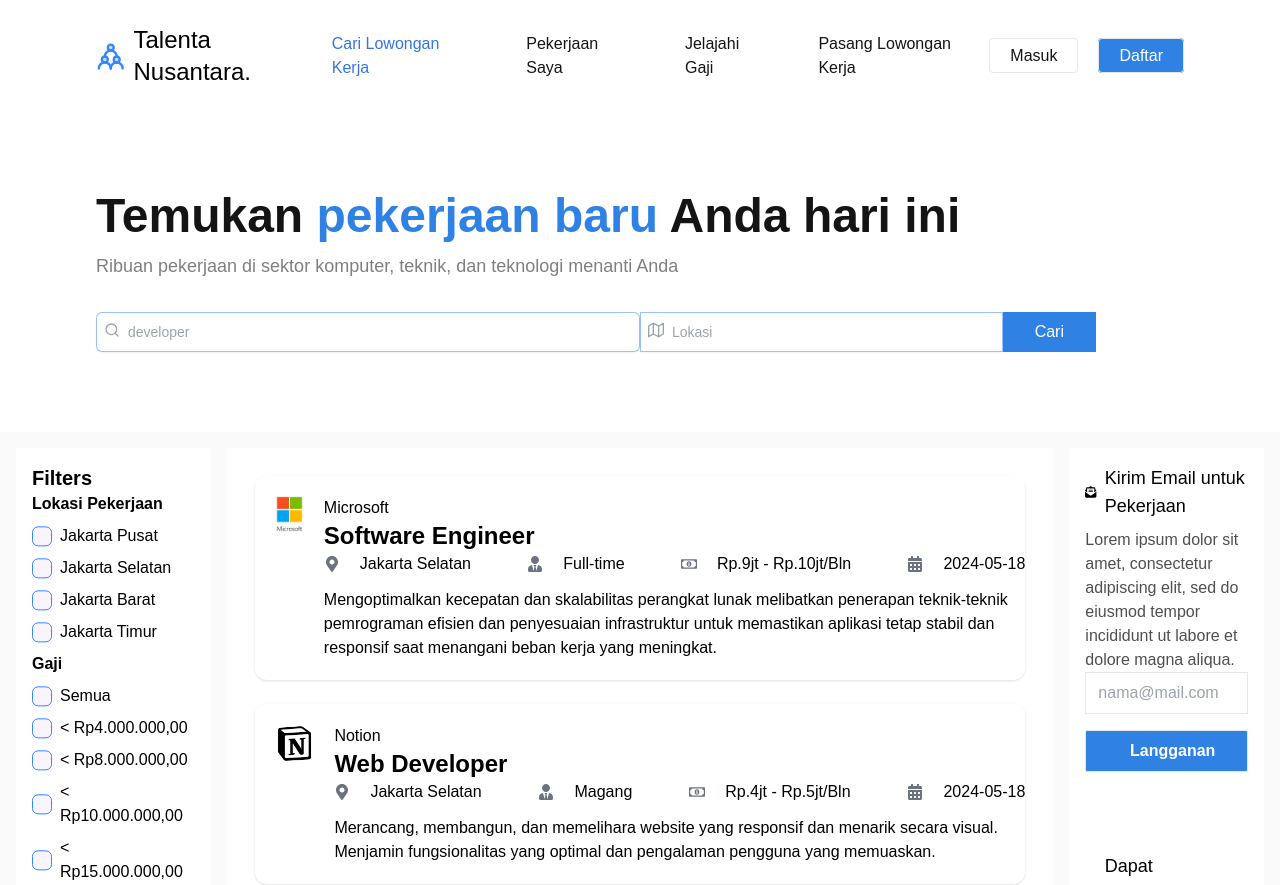
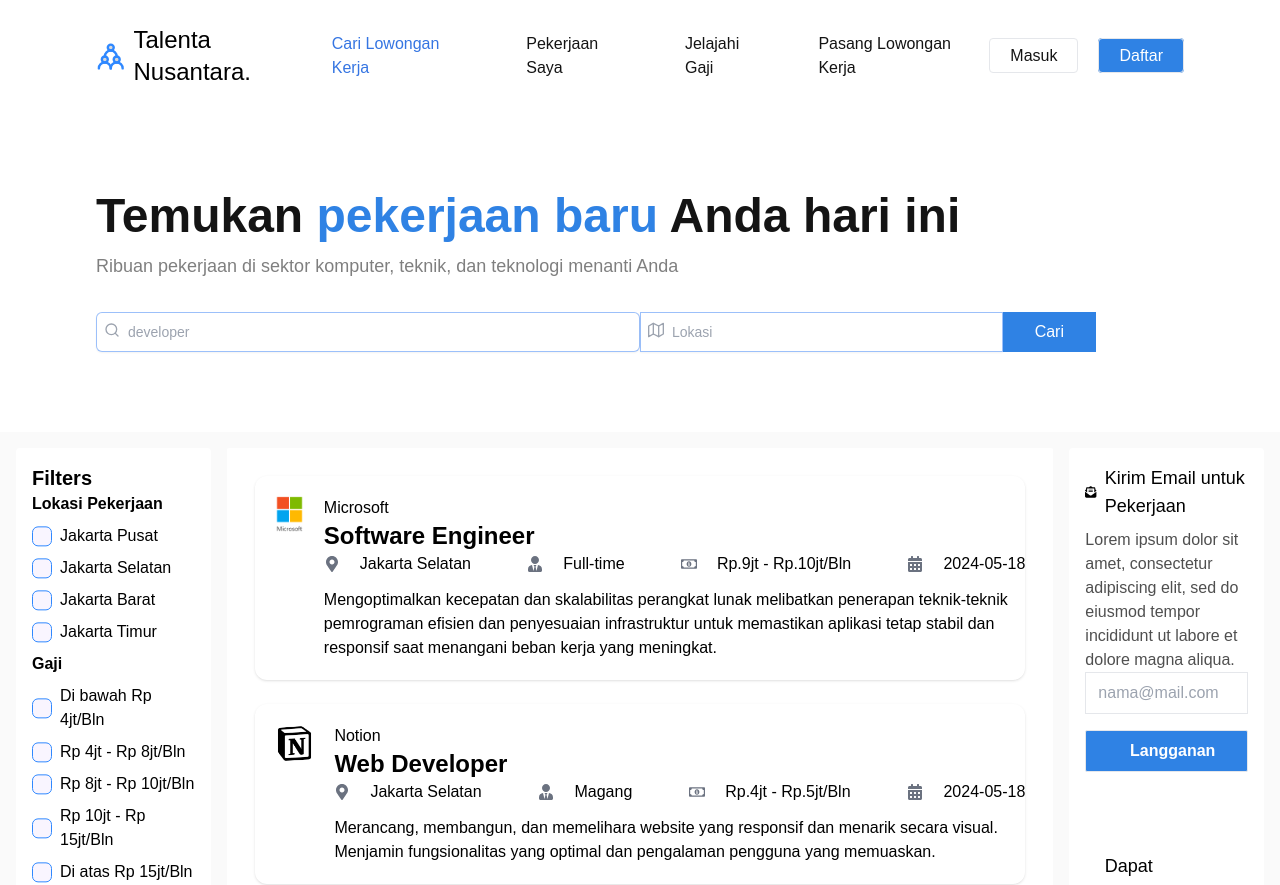
Before and after one commit to aldianrahmat/Job-Portal-Web, a React (Vite) app: page / in a window 1280 px wide. Shown: the top 885 px of the page. Built offline with nearby package versions, Linux system fonts and the light colour scheme.

Commit message:
feat: update filter by salary

```diff
--- a/src/components/FilterItem.jsx
+++ b/src/components/FilterItem.jsx
@@ -13,11 +13,11 @@ const FilterItem = () => {
       </div>
       <div>
         <h2 className="font-semibold">Gaji</h2>
-        <CheckItem title="Semua" />
-        <CheckItem title="< Rp4.000.000,00" />
-        <CheckItem title="< Rp8.000.000,00" />
-        <CheckItem title="< Rp10.000.000,00" />
-        <CheckItem title="< Rp15.000.000,00" />
+        <CheckItem title="Di bawah Rp 4jt/Bln" />
+        <CheckItem title="Rp 4jt - Rp 8jt/Bln" />
+        <CheckItem title="Rp 8jt - Rp 10jt/Bln" />
+        <CheckItem title="Rp 10jt - Rp 15jt/Bln" />
+        <CheckItem title="Di atas Rp 15jt/Bln" />
       </div>
       <div>
         <h2 className="font-semibold">Tipe Pekerjaan</h2>
```
